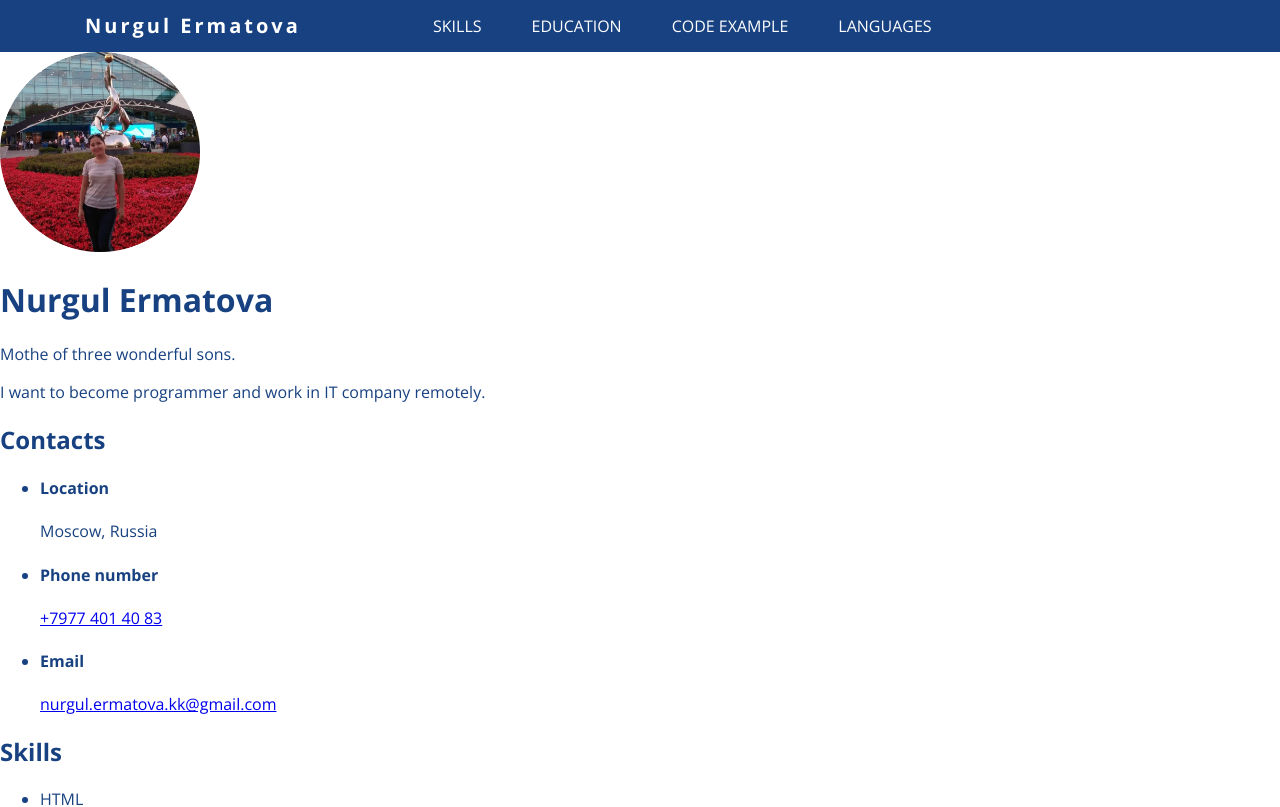
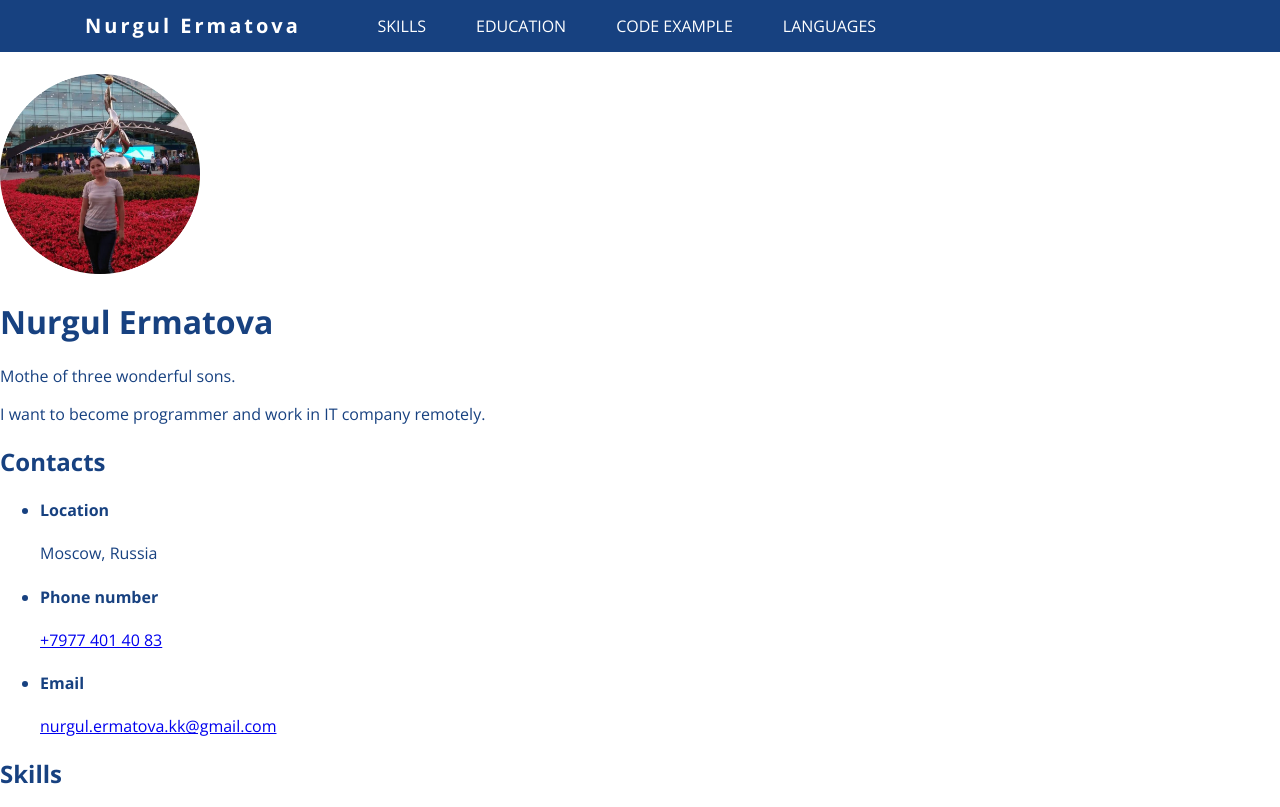
Before and after one commit to nurgulermatova/nurgulermatova.github.io, a plain HTML site: page index.html in a window 1280 px wide. Shown: the top 807 px of the page. Drawn offline with nearby package versions, Linux system fonts and the light colour scheme.

Commit message:
Add change

```diff
--- a/css/style.css
+++ b/css/style.css
@@ -57,7 +57,7 @@ body {
 }
 
 .header-menu {
-  width: 70%;
+  width: 75%;
   display: flex;
   flex-wrap: wrap;
   gap: 20px;
```
Also changed, not shown: index.html (+1 -0 lines).
